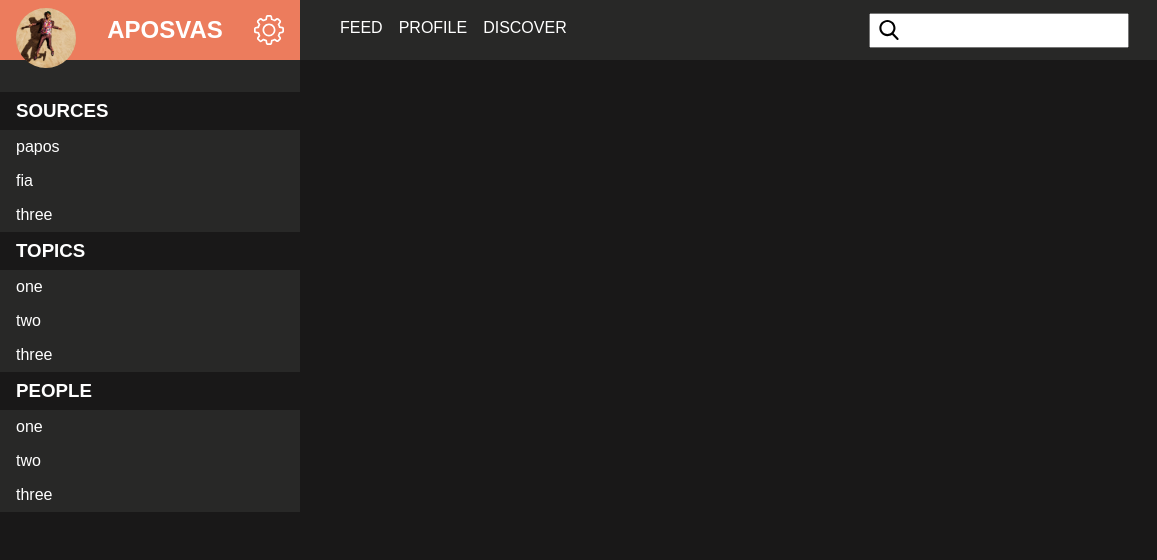
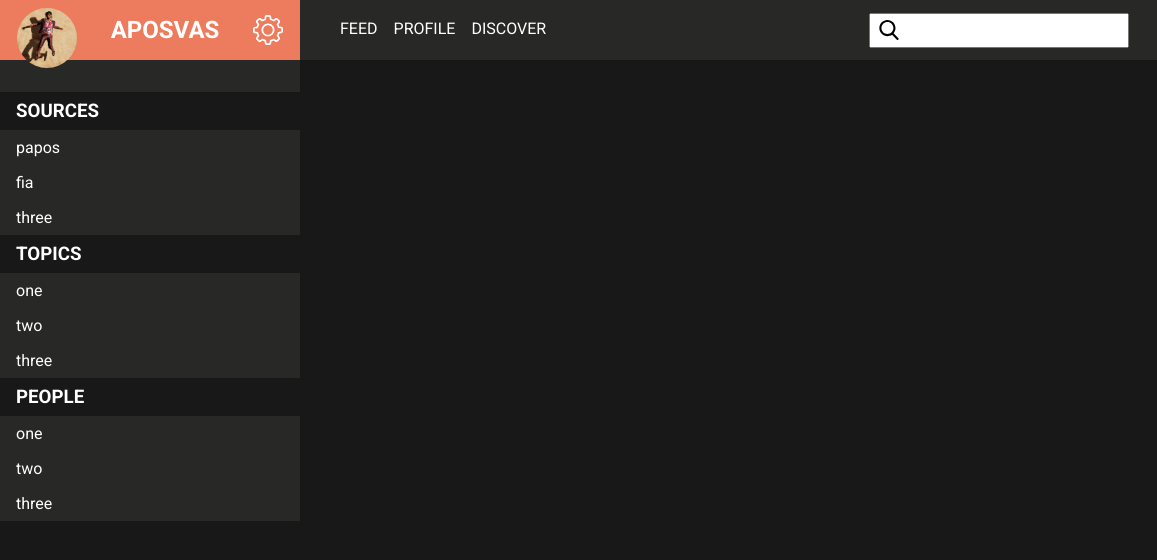
Before and after one commit to anniles/readerpole, a React app: page / in a window 1280 px wide. Shown: the full height of the page, 0-1157 px from the left. Built offline with nearby package versions, Linux system fonts and the light colour scheme.

Commit message:
add roboto font

```diff
--- a/public/index.html
+++ b/public/index.html
@@ -8,6 +8,8 @@
       manifest.json provides metadata used when your web app is added to the
       homescreen on Android. See https://developers.google.com/web/fundamentals/engage-and-retain/web-app-manifest/
     -->
+    <link href="https://fonts.googleapis.com/css?family=Roboto:300,400,500,700,900" rel="stylesheet">
+
     <link rel="manifest" href="%PUBLIC_URL%/manifest.json">
     <link rel="shortcut icon" href="%PUBLIC_URL%/favicon.ico">
     <!--
--- a/src/sass/App.sass
+++ b/src/sass/App.sass
@@ -5,6 +5,7 @@ body
   background: $rp__black
   height: 100vh
   width: 100%
+  font-family: 'Roboto', sans-serif;
 
 #root
   width: 100%
```
Also changed, not shown: src/css/App.css.
